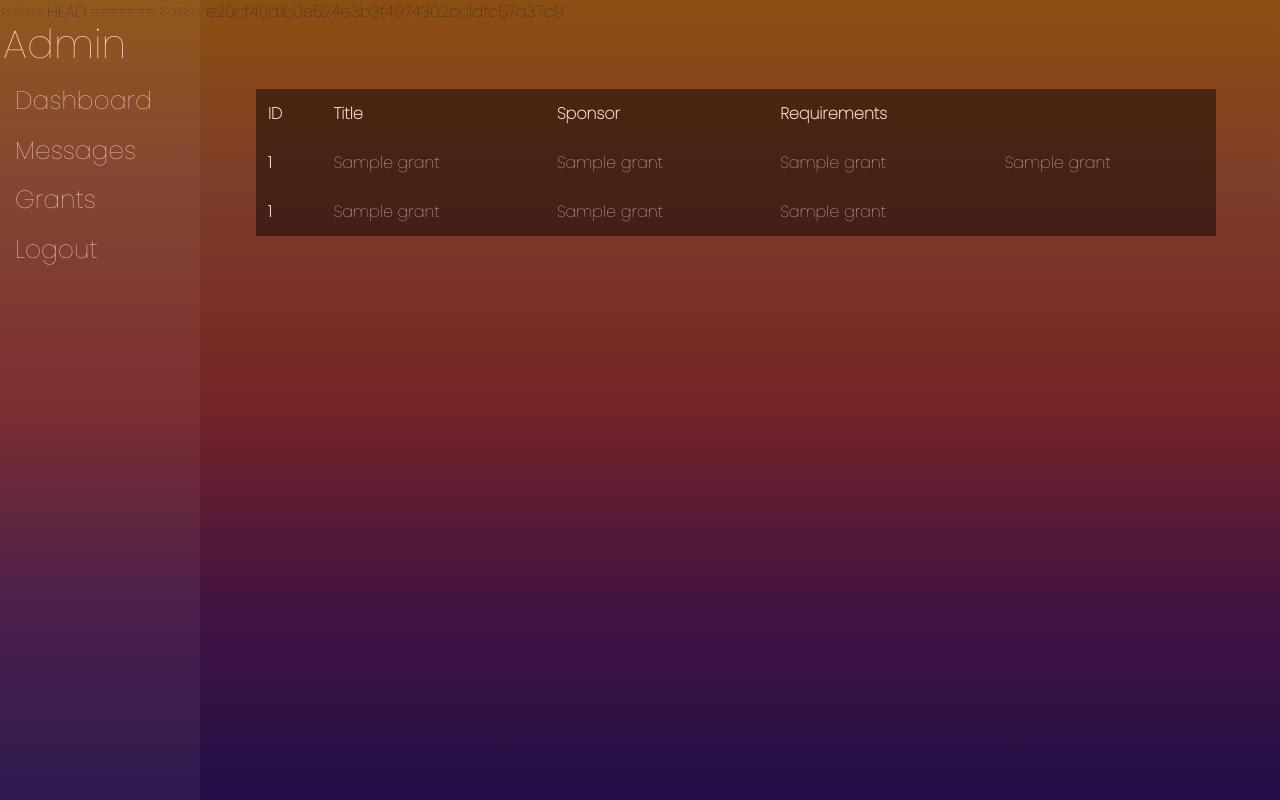
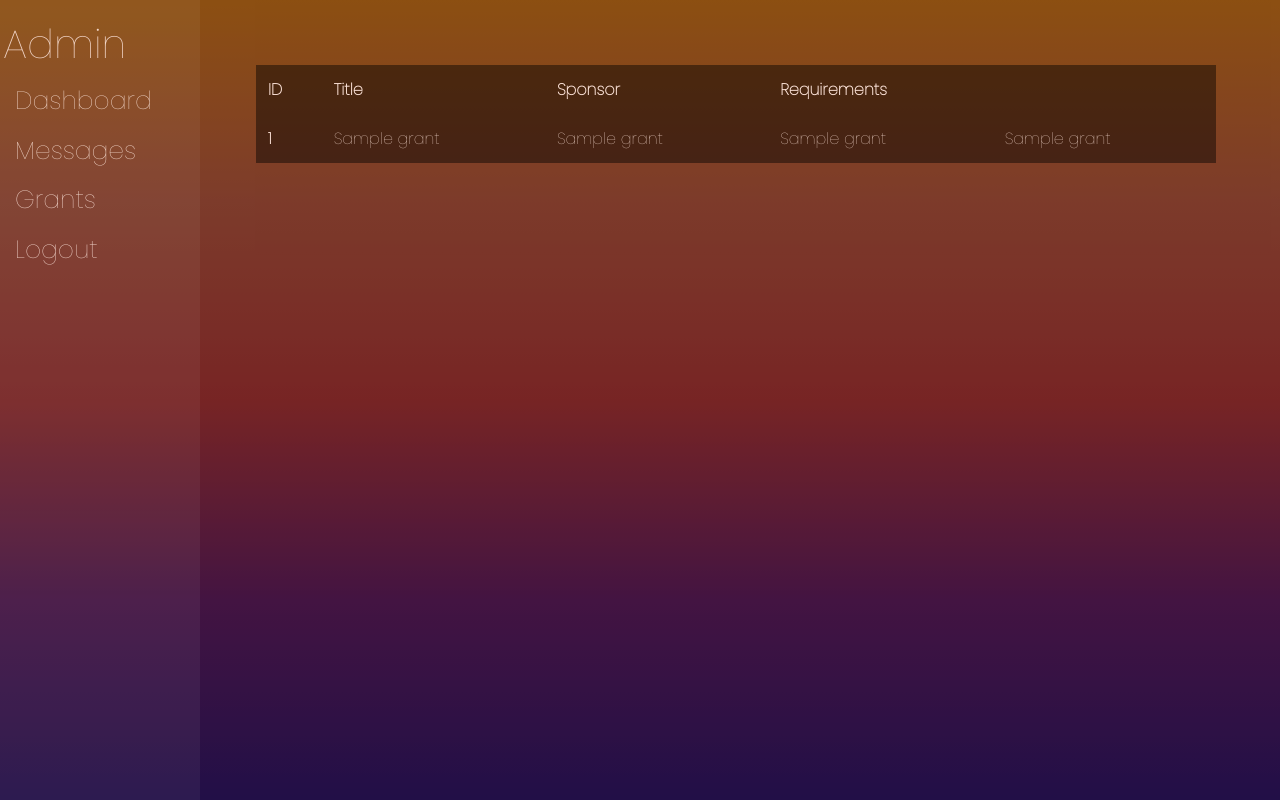
Before and after one commit to CSC400-GMS/gms, a Flask app: template gms/templates/admingrants.html in a window 1280 px wide. Run offline with Flask 2, Linux system fonts and the light colour scheme; the template is opened without the code that fills it: most values are stand-ins (such as "Sample title", 1, 10 or a date in 2020); some libraries are stand-ins or nearby versions.

Commit message:
left over html from mergre removed

```diff
--- a/gms/templates/admingrants.html
+++ b/gms/templates/admingrants.html
@@ -33,7 +33,7 @@
             </tr>
           </thead>
 	{% for grant in grants%}
-<<<<<<< HEAD
+
   <tbody>
     <tr class="gr" onclick="grantpage({{ grant[0] }})">
   <th scope="row">{{ grant[0] }}</th>
@@ -43,16 +43,6 @@
   <td>{{ grant[6] }}</td>
    </tr>
 
-
-=======
-          <tbody>
-            <tr class="gr" onclick="grantpage({{ grant[0] }})">
-              <th scope="row">{{ grant[0] }}</th>
-                <td>{{ grant[1] }}</td>
-                <td>{{ grant[2] }}</td>
-                <td>{{ grant[3] }}</td>
-           </tr>
->>>>>>> e20cf40d1b0e524e3b3f4974302cc1dfc57a37c9
 
 	{% endfor %}
          </tbody>
```
